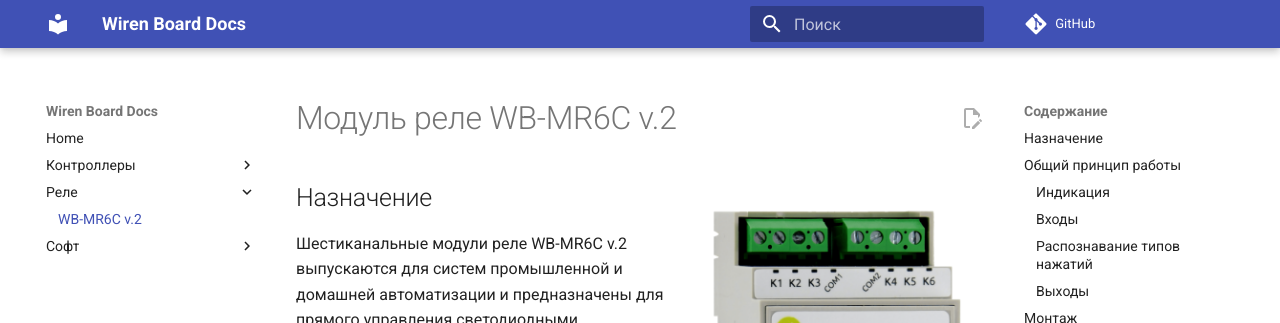
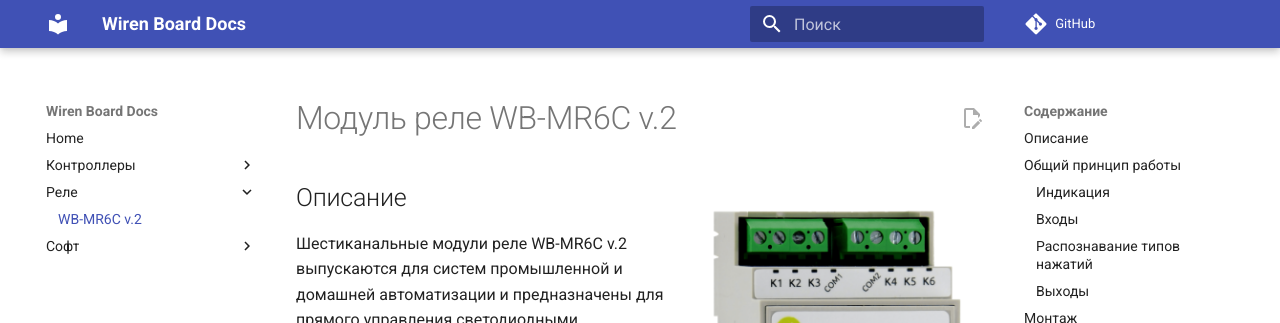
Before and after one commit to aadegtyarev/mkdocs-test, an MkDocs documentation site: the page built from docs/relay/wb-mr6c-v2/index.md, in a window 1280 px wide and 900 px high. Shown: the top 323 px of the window. Built offline with MkDocs 1.6.1 and Material for MkDocs 9.7.7, drawn with Linux system fonts in a browser that asks for light colours; comment, search, counter and statistics services are not loaded.

Commit message:
Переименовал первый раздел

```diff
--- a/docs/relay/wb-mr6c-v2/index.md
+++ b/docs/relay/wb-mr6c-v2/index.md
@@ -2,7 +2,7 @@
 
 ![WB-MR6C v.2](images/wb-mr6cv2-small.png){ width="300" align=right}
 
-## Назначение
+## Описание
 
 Шестиканальные модули реле WB-MR6C v.2 выпускаются для систем промышленной и домашней автоматизации и предназначены для прямого управления светодиодными, люминесцентными светильниками, лампами накаливания и другими нагрузками номиналом до 10 А (2 кВт). Также могут использоваться как модули ввода-вывода общего назначения.
 
```
